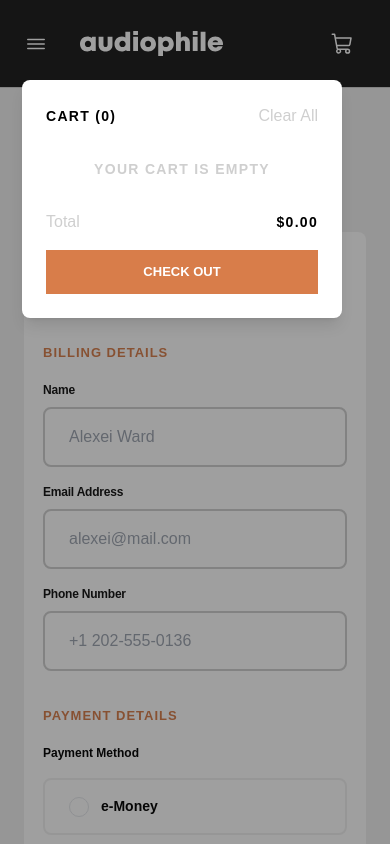
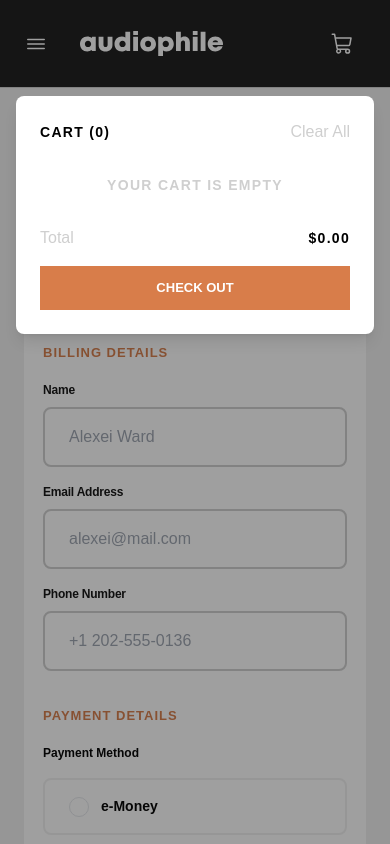
Before and after one commit to salehkamalkamel/audio-e-shop, a React (Vite) app: page /checkout in a window 390 px wide. Both pictures are taken after a click on the button 342 px from the left and 43 px from the top of the page. Shown: the top 844 px of the page. Built offline with nearby package versions, Linux system fonts and the light colour scheme.

Commit message:
responsive

```diff
--- a/src/features/cart/CartMenu.jsx
+++ b/src/features/cart/CartMenu.jsx
@@ -44,7 +44,7 @@ export default function CartMenu() {
             aria-hidden="true"
           ></div>
 
-          <div className="fixed right-12 top-20 z-50 bg-white rounded-lg p-6 flex flex-col gap-4 w-80 sm:w-96 shadow-lg">
+          <div className="fixed inset-x-0 mx-auto top-24 z-50 bg-white rounded-lg p-6 flex flex-col gap-4 w-full max-w-[calc(100%-2rem)] sm:max-w-96 shadow-lg sm:inset-auto sm:right-20 sm:top-20 sm:w-[calc(100%-5rem)] lg:right-20">
             <div className="flex items-center justify-between">
               <Heading as="h6">{`Cart (${cartData.length})`}</Heading>
               <button
--- a/src/features/checkout/SummaryItem.jsx
+++ b/src/features/checkout/SummaryItem.jsx
@@ -6,7 +6,7 @@ export default function SummaryItem({ item }) {
   const count = item?.count || 0;
 
   return (
-    <div className="flex justify-between items-center w-[17rem]">
+    <div className="flex justify-between items-center w-[17rem] gap-4">
       <div className="flex gap-4 items-center">
         {imageUrl && (
           <img
```
